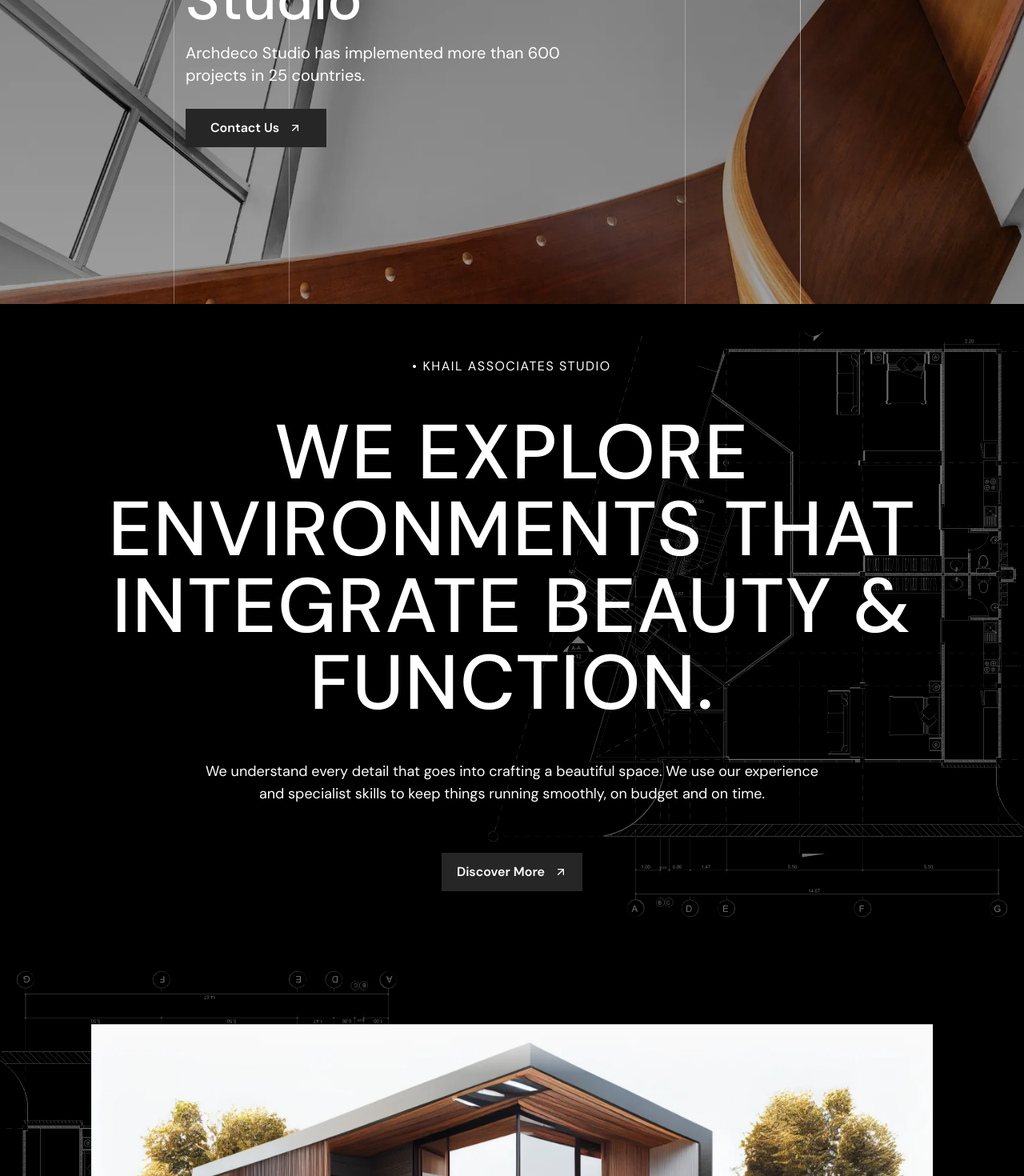
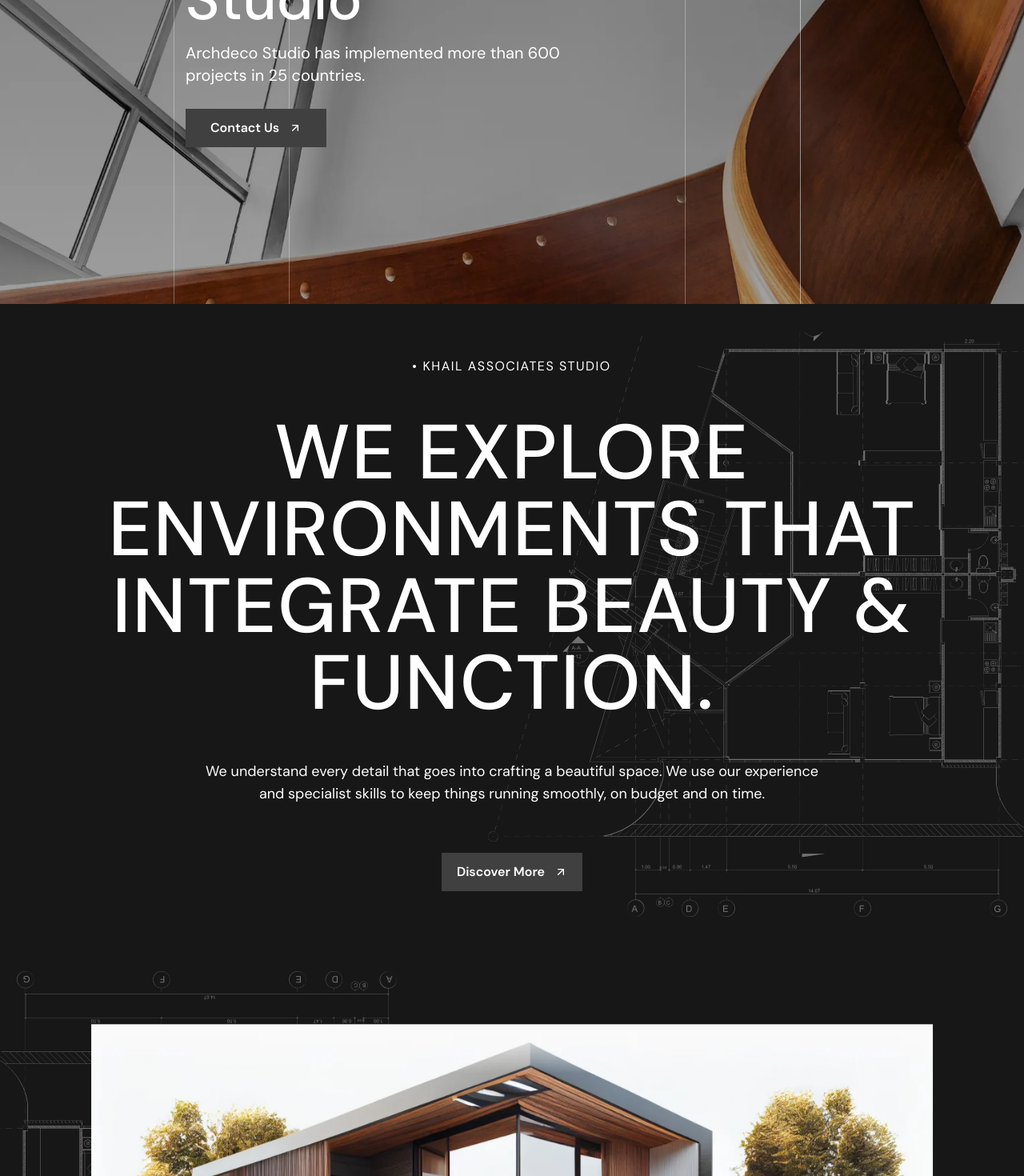
Before and after one commit to Maryammuhammadafzal/khail-associates, a Next.js app: page / in a window 1280 px wide. Shown: the part 420-1890 px from the top of the page at 80% size. Built offline with nearby package versions, Linux system fonts and the light colour scheme.

Commit message:
feature section created

```diff
--- a/app/page.tsx
+++ b/app/page.tsx
@@ -11,6 +11,7 @@ import { TbMenu3 } from "react-icons/tb";
 import AOS from 'aos';
 import 'aos/dist/aos.css';
 import FeaturesSection from "@/components/features-section";
+import ProjectSection from "@/components/project-section";
 
 export default function Home() {
   const [theme, setTheme] = useState(true);
@@ -87,7 +88,7 @@ export default function Home() {
           </div>
 
           {/* Sidebar */}
-          <div className={`fixed top-0 left-0 h-screen w-[60%] bg-neutral-800 text-white z-50
+          <div className={`fixed top-0 left-0 h-screen w-[60%] bg-neutral-900 text-white z-50
         transform transition-transform duration-500
         ${openMenu ? "translate-x-0" : "-translate-x-full"}`}
           >
@@ -145,7 +146,7 @@ export default function Home() {
                 Full-service Architecture Studio
               </h1>
               <p data-aos="fade-right" className="text-white text-xl max-w-lg">Archdeco Studio has implemented more than 600 projects in 25 countries.</p>
-              <Button data-aos="fade-right" className="bg-neutral-800 text-white w-44 px-10 text-base py-6 rounded-none mt-3 font-semibold flex gap-3 hover:text-neutral-800 hover:bg-white transition delay-150 duration-300 ease-in-out ">Contact Us <ArrowUpRight size={16} /></Button>
+              <Button data-aos="fade-right" className="bg-neutral-700 text-white w-44 px-10 text-base py-6 rounded-none mt-3 font-semibold flex gap-3 hover:text-neutral-800 hover:bg-white transition delay-150 duration-300 ease-in-out ">Contact Us <ArrowUpRight size={16} /></Button>
             </div>
           </div>
 
@@ -153,6 +154,7 @@ export default function Home() {
 
         <AboutSection />
         <FeaturesSection />
+        <ProjectSection />
       </main>
     </div>
   );
--- a/components/about-section.tsx
+++ b/components/about-section.tsx
@@ -5,7 +5,7 @@ import Image from 'next/image'
 
 const AboutSection = () => {
     return (
-        <section className="about-section bg-black relative w-full h-auto min-h-screen flex flex-col justify-center items-center">
+        <section className="about-section bg-neutral-900 relative w-full h-auto min-h-screen flex flex-col justify-center items-center">
             <div className="about-bg relative w-full h-screen flex justify-center items-center">
 
                 <div className="w-auto h-screen flex flex-col gap-12 text-center justify-center items-center">
@@ -20,7 +20,7 @@ const AboutSection = () => {
                        We Explore Environments That Integrate Beauty & Function.
                     </h1>
                     <p data-aos="fade-up" className="text-white text-lg max-w-3xl">We understand every detail that goes into crafting a beautiful space. We use our experience and specialist skills to keep things running smoothly, on budget and on time.</p>
-                    <Button data-aos="fade-up" className="bg-neutral-800 text-white w-44 px-10 text-base py-6 rounded-none mt-3 font-semibold flex gap-3 hover:text-neutral-800 hover:bg-white transition delay-150 duration-300 ease-in-out ">Discover More <ArrowUpRight size={16} /></Button>
+                    <Button data-aos="fade-up" className="bg-neutral-700 text-white w-44 px-10 text-base py-6 rounded-none mt-3 font-semibold flex gap-3 hover:text-neutral-700 hover:bg-white transition delay-150 duration-300 ease-in-out ">Discover More <ArrowUpRight size={16} /></Button>
                 </div>
             </div>
             <div className='about-bg rotate-180 relative w-full h-screen flex justify-center items-center'>
--- a/components/features-section.tsx
+++ b/components/features-section.tsx
@@ -26,7 +26,7 @@ const FeaturesSection = () => {
         },
     ];
     return (
-        <section className="about-section dark:bg-black relative w-full h-auto min-h-screen flex flex-col justify-center items-center">
+        <section className="about-section dark:bg-neutral-900 relative w-full h-auto min-h-screen flex flex-col justify-center items-center">
             <div className='grid lg:grid-cols-3 grid-cols-1'>
                 {features_data.map((feature) => (
                     <div key={feature.title} data-aos='fade-up' className=' h-auto w-auto pr-16 pl-10 flex flex-col gap-6 border-l dark:border-neutral-300/30 border-neutral-400/50'>
--- /dev/null
+++ b/components/project-section.tsx
@@ -0,0 +1,25 @@
+import Image from 'next/image'
+import React from 'react'
+import { Button } from './ui/button'
+import { ArrowUpRight } from 'lucide-react'
+
+const ProjectSection = () => {
+    return (
+        <section className="about-section bg-neutral-900 relative w-full h-auto min-h-screen flex flex-col justify-center ">
+            <div className="relative w-full h-screen flex p-8 flex-col justify-center gap-10">
+
+                <div className="w-auto h-fit flex flex-col gap-12 text-center justify-center ">
+                    <h2 data-aos="zoom-in-right" className="text-white font-medium text-9xl uppercase letter-spacing max-w-6xl">
+                        Recent Works
+                    </h2>
+                </div>
+                <div className='about-bg rotate-180 relative w-full h-auto flex justify-center items-center'>
+
+                </div>
+                <Button data-aos="fade-up" className="bg-neutral-700 text-white w-44 px-10 text-base py-6 rounded-none mt-3 font-semibold flex gap-3 hover:text-neutral-800 hover:bg-white transition delay-150 duration-300 ease-in-out ">Discover More <ArrowUpRight size={16} /></Button>
+            </div>
+        </section>
+    )
+}
+
+export default ProjectSection
```
